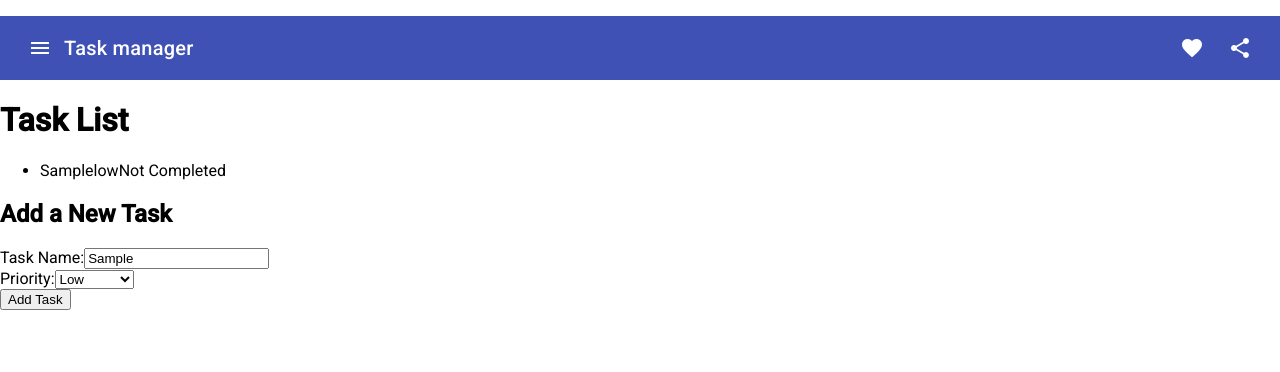
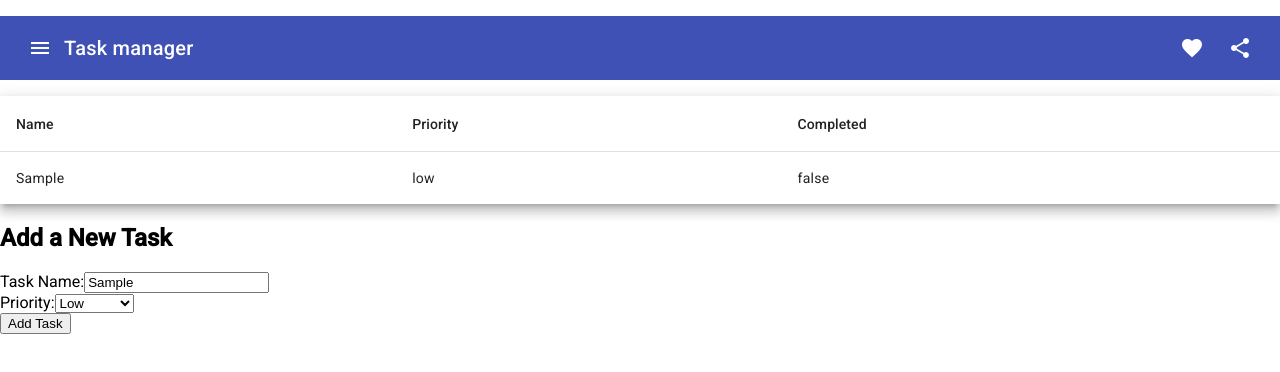
Before and after one commit to Jukk1s/task-manager-angular, an Angular app: page / in a window 1280 px wide. Both pictures are taken after typing "Sample" into the empty fields and a click on the button "Add Task". Shown: the top 372 px of the page. Built offline with nearby package versions, Linux system fonts and the light colour scheme.

Commit message:
MatTable added for viewing task list

```diff
--- a/src/app/app.module.ts
+++ b/src/app/app.module.ts
@@ -3,6 +3,7 @@ import { BrowserModule } from '@angular/platform-browser';
 import { MatToolbarModule } from '@angular/material/toolbar';
 import { MatIconModule } from '@angular/material/icon';
 import { FormsModule } from '@angular/forms';
+import {MatTableModule} from '@angular/material/table';
 
 import { AppRoutingModule } from './app-routing.module';
 import { AppComponent } from './app.component';
@@ -23,6 +24,7 @@ import { ToolbarComponent } from './toolbar/toolbar.component';
     MatIconModule,
     MatToolbarModule,
     FormsModule,
+    MatTableModule,
     AppRoutingModule
   ],
   providers: [],
--- a/src/app/services/task.service.ts
+++ b/src/app/services/task.service.ts
@@ -1,18 +1,22 @@
 import { Injectable } from '@angular/core';
 import { Task } from '../models/task.model';
+import { BehaviorSubject } from 'rxjs';
 
 @Injectable({
   providedIn: 'root'
 })
 export class TaskService {
-  private tasks: Task[] = [
-  ];
+  private tasks: Task[] = [];
 
-  getTasks() {
+  private tasksUpdatedSource = new BehaviorSubject<Task[]>([]);
+  tasksUpdated$ = this.tasksUpdatedSource.asObservable();
+
+  getTasks(): Task[] {
     return this.tasks;
   }
 
   addTask(task: Task) {
     this.tasks.push(task);
+    this.tasksUpdatedSource.next(this.tasks);
   }
 }
--- a/src/app/task-form/task-form.component.ts
+++ b/src/app/task-form/task-form.component.ts
@@ -1,4 +1,4 @@
-import {Component} from '@angular/core';
+import {Component, EventEmitter, Output} from '@angular/core';
 import { TaskService } from '../services/task.service';
 import { Task } from '../models/task.model'
 
@@ -8,14 +8,13 @@ import { Task } from '../models/task.model'
   styleUrls: ['./task-form.component.css']
 })
 export class TaskFormComponent {
-
+  @Output() taskAdded: EventEmitter<void> = new EventEmitter();
   taskName: string = '';
   priority: 'low' | 'medium' | 'high' = 'low';
 
   constructor(private taskService: TaskService) {}
 
   onSubmit() {
-
     const newTask: Task = {
       name: this.taskName,
       priority: this.priority,
@@ -23,6 +22,7 @@ export class TaskFormComponent {
     };
 
     this.taskService.addTask(newTask);
+    this.taskAdded.emit();
 
   }
 }
--- a/src/app/task-list/task-list.component.html
+++ b/src/app/task-list/task-list.component.html
@@ -2,15 +2,22 @@
     <title>Task List</title>
 </head>
 <body>
-    <h1>Task List</h1>
 
-    <ul id="task-list">
-        <li *ngFor="let task of tasks">
-            <span>{{ task.name }}</span>
-            <span>{{ task.priority }}</span>
-            <span>{{ task.completed ? 'Completed' : 'Not Completed' }}</span>
-          </li>
-    </ul>
-
+    <table mat-table [dataSource]="dataSource" class="mat-elevation-z8">
+        <ng-container matColumnDef="name">
+            <th mat-header-cell *matHeaderCellDef>Name</th>
+            <td mat-cell *matCellDef="let task">{{ task.name }}</td>
+        </ng-container>
+        <ng-container matColumnDef="priority">
+            <th mat-header-cell *matHeaderCellDef>Priority</th>
+            <td mat-cell *matCellDef="let task">{{ task.priority }}</td>
+        </ng-container>
+        <ng-container matColumnDef="completed">
+            <th mat-header-cell *matHeaderCellDef>Completed</th>
+            <td mat-cell *matCellDef="let task">{{ task.completed }}</td>
+        </ng-container>
+        <tr mat-header-row *matHeaderRowDef="displayedColumns"></tr>
+        <tr mat-row *matRowDef="let row; columns: displayedColumns;"></tr>
+    </table>
 
 </body>
--- a/src/app/task-list/task-list.component.ts
+++ b/src/app/task-list/task-list.component.ts
@@ -1,6 +1,8 @@
 import { Component, OnInit } from '@angular/core';
 import { TaskService } from '../services/task.service';
 import { Task } from '../models/task.model';
+import { MatTableDataSource } from '@angular/material/table';
+import { TaskFormComponent } from '../task-form/task-form.component';
 
 @Component({
   selector: 'app-task-list',
@@ -9,11 +11,21 @@ import { Task } from '../models/task.model';
 })
 export class TaskListComponent implements OnInit {
   tasks: Task[] = [];
+  dataSource = new MatTableDataSource<Task>();
+  displayedColumns: string[] = ['name', 'priority', 'completed'];
 
   constructor(private taskService: TaskService) {}
 
   ngOnInit() {
+    this.getTasks();
+    this.taskService.tasksUpdated$.subscribe(() => {
+      this.getTasks();
+    });
+  }
+
+  getTasks() {
     this.tasks = this.taskService.getTasks();
+    this.dataSource.data = this.tasks;
   }
 
 }
```
